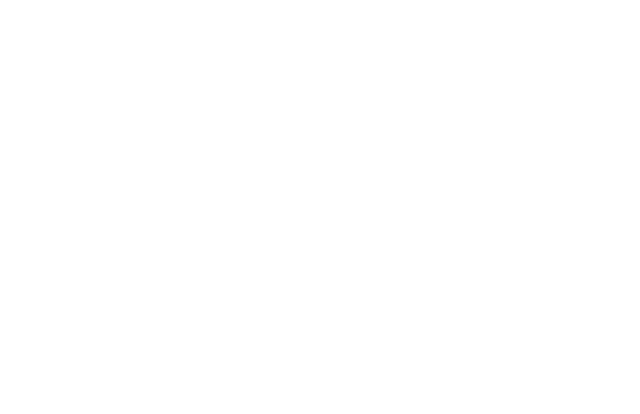
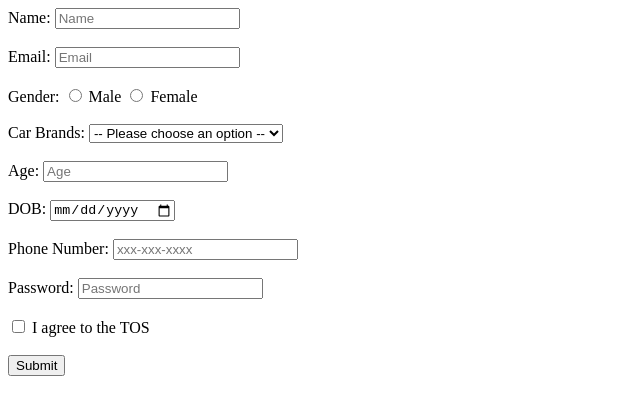
Before and after one commit to acciojob/signup-form-car-Eswargutala, a website: page main.html in a window 1280 px wide. Shown: the whole page, without its empty margins (0-640 px from the left). Drawn offline with Linux system fonts and the light colour scheme.

Commit message:
created a submission

```diff
--- a/main.html
+++ b/main.html
@@ -10,6 +10,66 @@
 	<!-- the entire body must be written by student -->
     <script type="text/javascript" src="./script.js">
 </script>
+	<form method="post">
+
+    <!-- Name -->
+    <label for="name">Name:</label>
+    <input type="text" id="name" name="name" placeholder="Name" required>
+    <br><br>
+
+    <!-- Email -->
+    <label for="email">Email:</label>
+    <input type="email" id="email" name="email" placeholder="Email" required>
+    <br><br>
+
+    <!-- Gender -->
+    <label>Gender:</label>
+    <input type="radio" id="gender_m" name="gender" value="Male" required>
+    <label for="gender_m">Male</label>
+
+    <input type="radio" id="gender_f" name="gender" value="Female" required>
+    <label for="gender_f">Female</label>
+    <br><br>
+
+    <!-- Car Brands -->
+    <label for="cars">Car Brands:</label>
+    <select id="cars" name="cars" required>
+        <option value="">-- Please choose an option --</option>
+        <option value="BMW">BMW</option>
+        <option value="Audi">Audi</option>
+        <option value="Tesla">Tesla</option>
+    </select>
+    <br><br>
+
+    <!-- Age -->
+    <label for="age">Age:</label>
+    <input type="number" id="age" name="age" placeholder="Age" required>
+    <br><br>
+
+    <!-- DOB -->
+    <label for="dob">DOB:</label>
+    <input type="date" id="dob" name="dob" required>
+    <br><br>
+
+    <!-- Phone Number -->
+    <label for="tel">Phone Number:</label>
+    <input type="tel" id="tel" name="tel" placeholder="xxx-xxx-xxxx">
+    <br><br>
+
+    <!-- Password -->
+    <label for="password">Password:</label>
+    <input type="password" id="password" name="password" placeholder="Password" required>
+    <br><br>
+
+    <!-- TOS -->
+    <input type="checkbox" id="tos" name="tos" required>
+    <label for="tos">I agree to the TOS</label>
+    <br><br>
+
+    <!-- Submit -->
+    <button type="submit">Submit</button>
+
+</form>
 
 </body>
 
```
